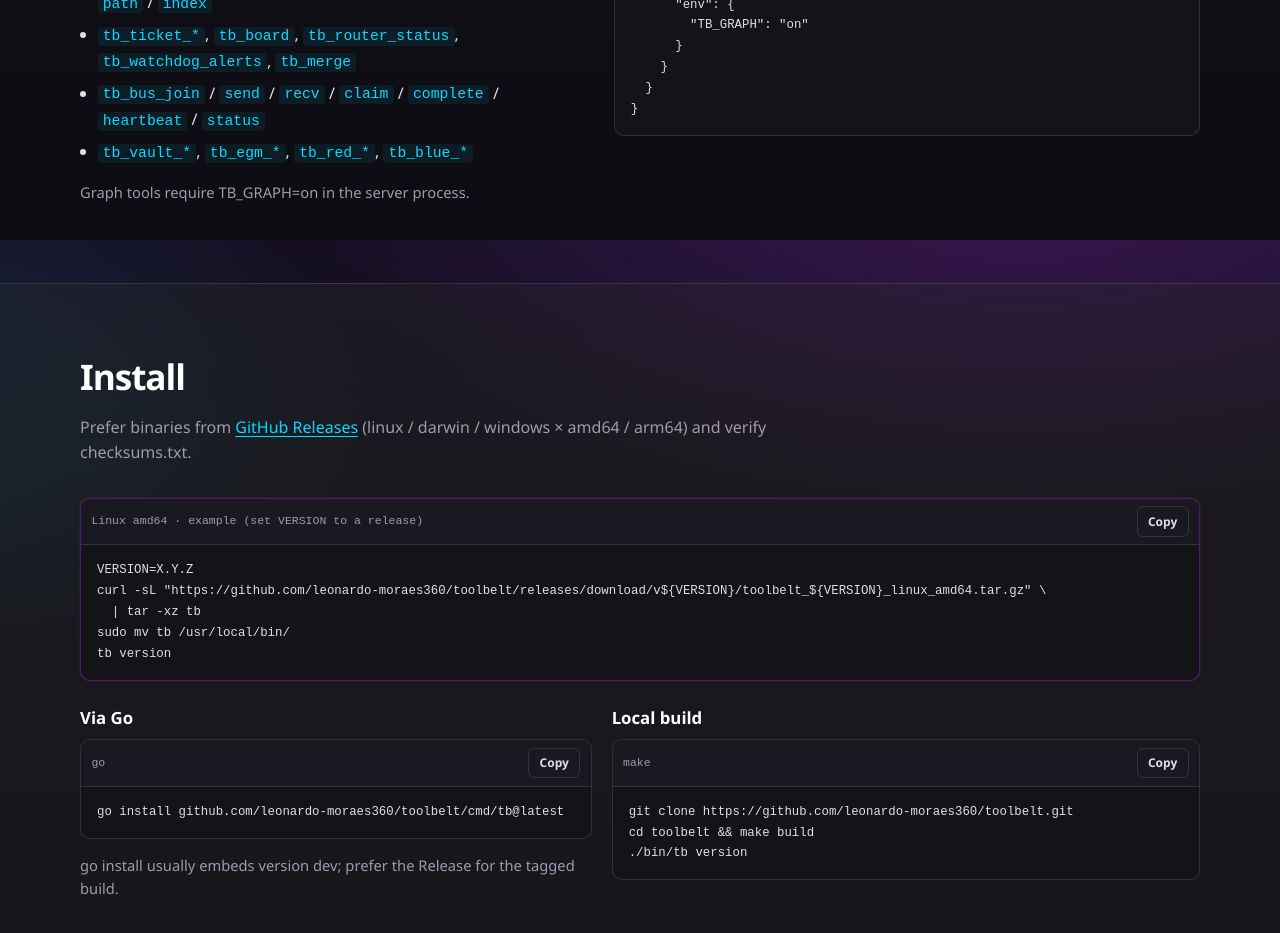
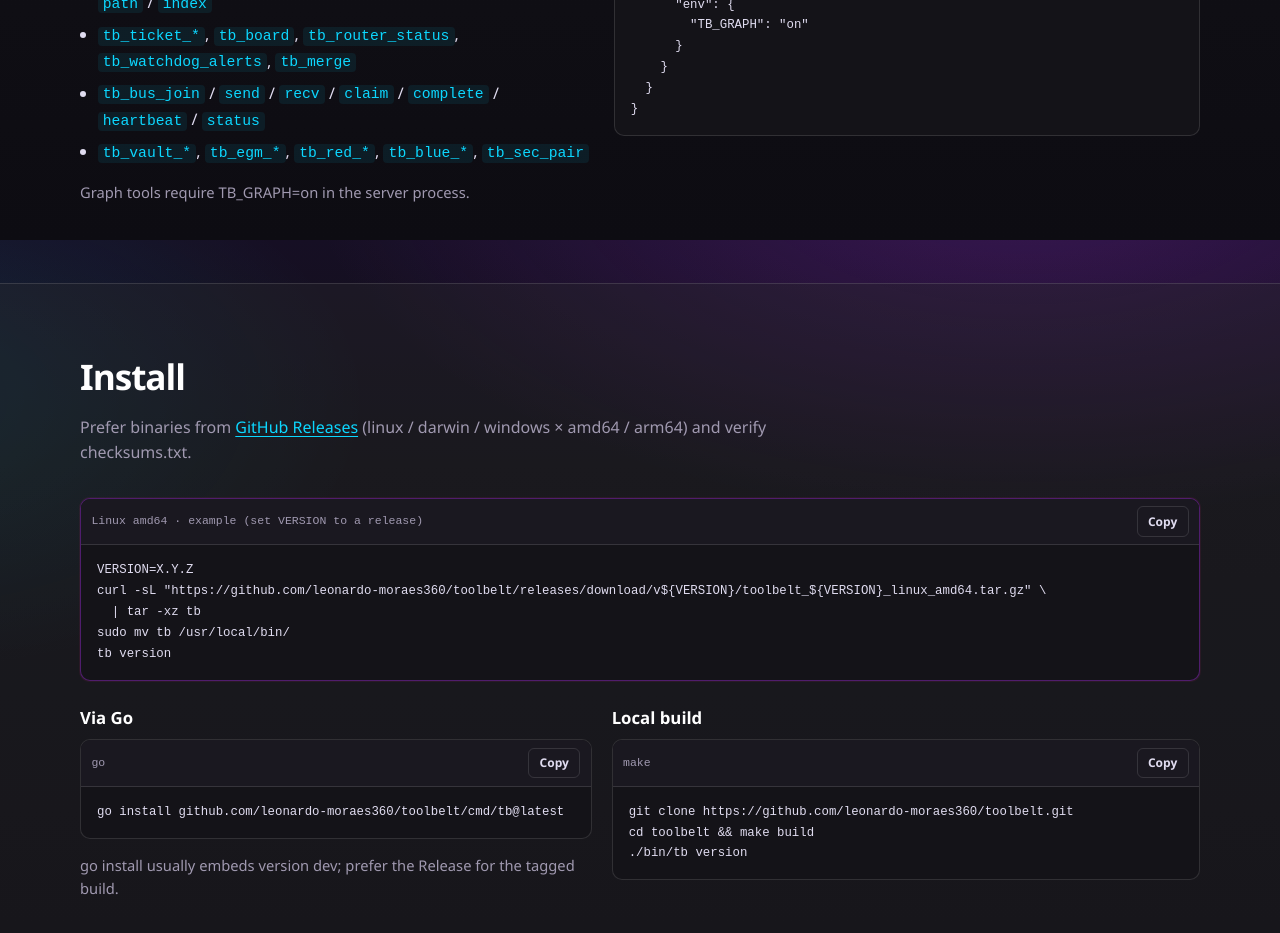
Before and after one commit to leonardo-moraes360/toolbelt, a plain HTML site: page site/index.html in a window 1280 px wide. Shown: the part 2960-3893 px from the top of the page. Drawn offline with Linux system fonts and the light colour scheme.

Commit message:
docs: correct sandbox network, redaction and graph-wiring claims from review
Co-Authored-By: Claude Sonnet 5.5 <noreply@anthropic.com>

```diff
--- a/site/index.html
+++ b/site/index.html
@@ -251,7 +251,7 @@ tb version</code></pre>
               <li><code>tb_graph_search</code> / <code>callers</code> / <code>deps</code> / <code>impact</code> / <code>explain</code> / <code>path</code> / <code>index</code></li>
               <li><code>tb_ticket_*</code>, <code>tb_board</code>, <code>tb_router_status</code>, <code>tb_watchdog_alerts</code>, <code>tb_merge</code></li>
               <li><code>tb_bus_join</code> / <code>send</code> / <code>recv</code> / <code>claim</code> / <code>complete</code> / <code>heartbeat</code> / <code>status</code></li>
-              <li><code>tb_vault_*</code>, <code>tb_egm_*</code>, <code>tb_red_*</code>, <code>tb_blue_*</code></li>
+              <li><code>tb_vault_*</code>, <code>tb_egm_*</code>, <code>tb_red_*</code>, <code>tb_blue_*</code>, <code>tb_sec_pair</code></li>
             </ul>
             <p class="muted" data-i18n="mcp.graphNote">Graph tools require TB_GRAPH=on in the server process.</p>
           </div>
```
Also changed, not shown: 10 other files.
